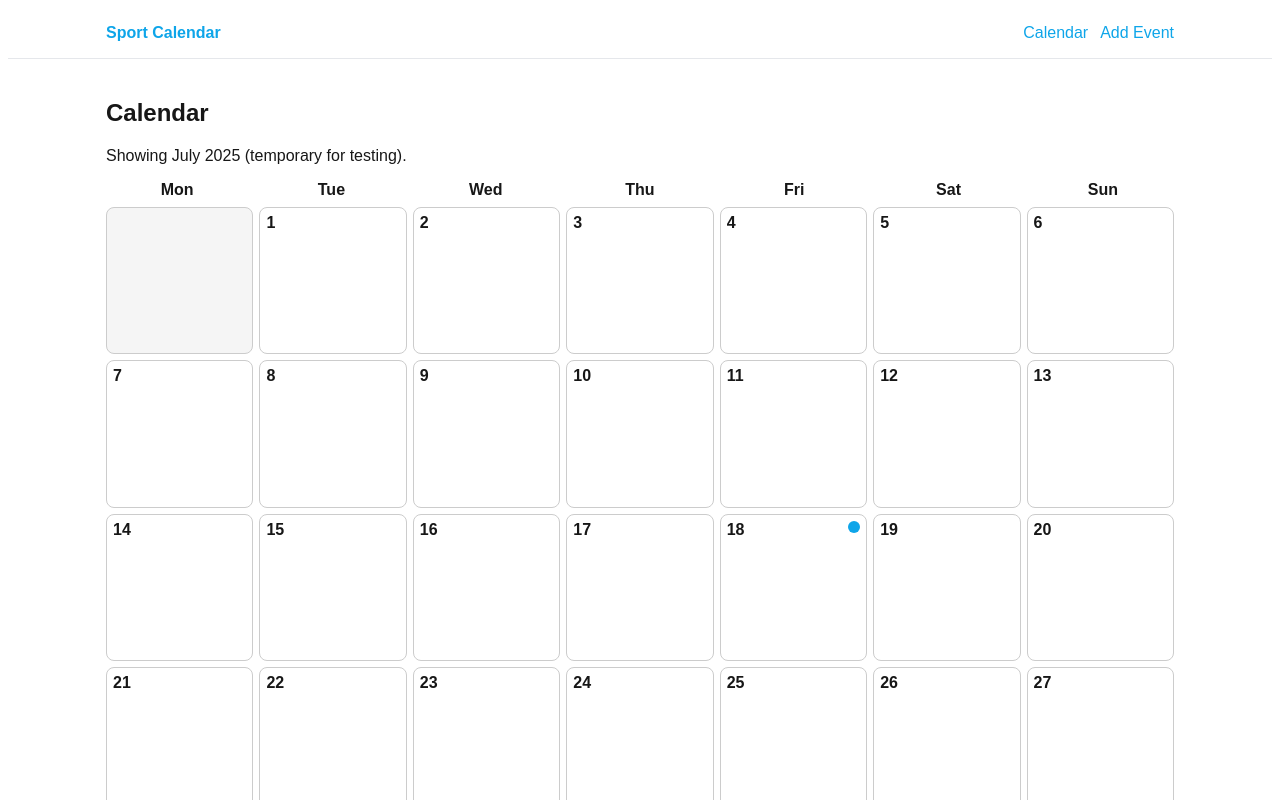
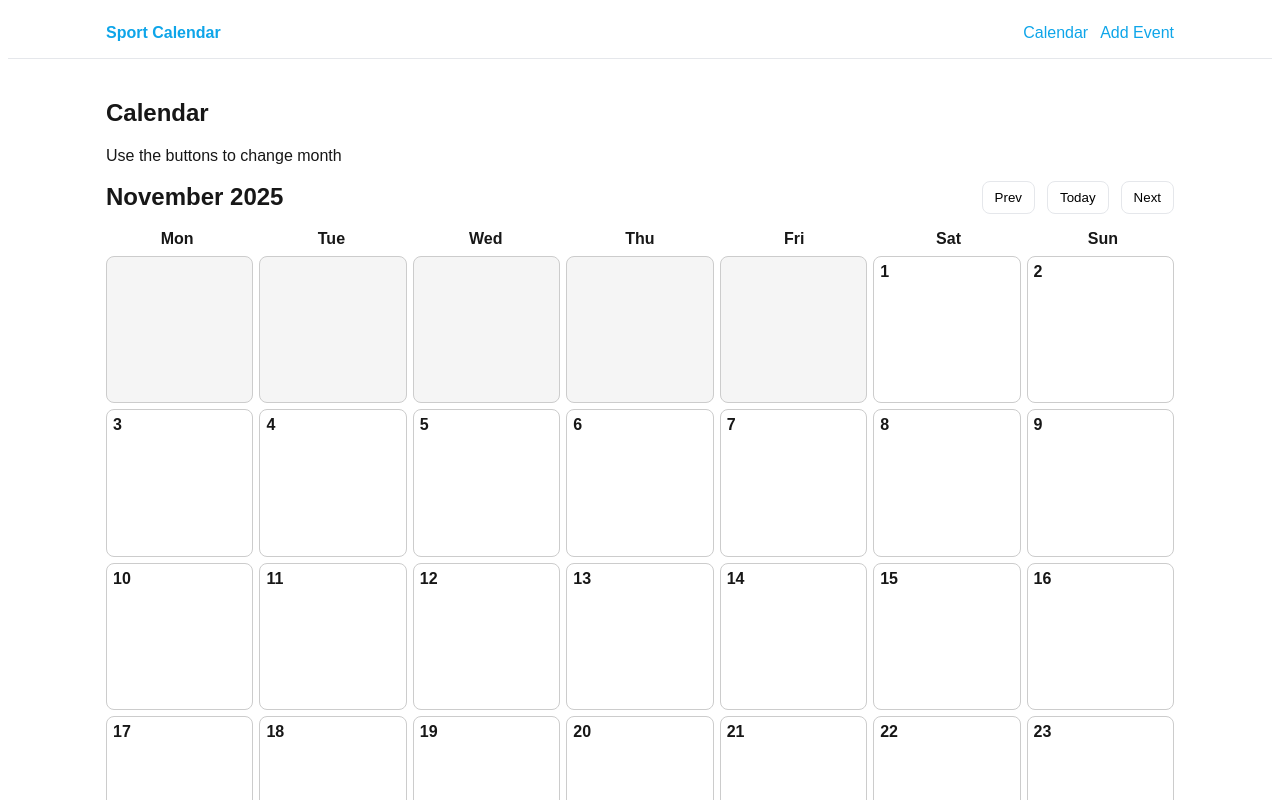
Before and after one commit to denis-1989/sportradar-coding-academy-2026, a Next.js app: page / in a window 1280 px wide. Shown: the top 800 px of the page. Built offline with nearby package versions, Linux system fonts and the light colour scheme.

Commit message:
Add month navigation with prev next and today

```diff
--- /dev/null
+++ b/app/components/CalendarView.js
@@ -0,0 +1,98 @@
+'use client';
+
+import { useState } from 'react';
+import { buildDayIndex, events } from '../lib/events';
+import Calendar from './Calendar';
+
+// helper to move months
+function addMonth(year, month, delta) {
+  const d = new Date(year, month + delta, 1);
+  return { year: d.getFullYear(), month: d.getMonth() };
+}
+
+// format like July 2025
+function formatMonthYear(year, month) {
+  return new Date(year, month, 1).toLocaleDateString('en', {
+    month: 'long',
+    year: 'numeric',
+  });
+}
+
+export default function CalendarView({ initialYear, initialMonth }) {
+  // state for which month is shown
+  const [ym, setYm] = useState({ year: initialYear, month: initialMonth });
+
+  // rebuild the day index for the shown month
+  const dayIndex = buildDayIndex(events, ym.year, ym.month);
+
+  // handlers
+  function prevMonth() {
+    setYm((cur) => addMonth(cur.year, cur.month, -1));
+  }
+  function nextMonth() {
+    setYm((cur) => addMonth(cur.year, cur.month, 1));
+  }
+  function goToday() {
+    const now = new Date();
+    setYm({ year: now.getFullYear(), month: now.getMonth() });
+  }
+
+  return (
+    <section>
+      {/* month header with controls */}
+      <div className="row space-between">
+        <h2 style={{ margin: 0 }}>{formatMonthYear(ym.year, ym.month)}</h2>
+
+        <div className="row">
+          <button
+            onClick={prevMonth}
+            aria-label="Previous month"
+            style={{
+              padding: '8px 12px',
+              borderRadius: 8,
+              border: '1px solid #e5e7eb',
+              background: 'white',
+              cursor: 'pointer',
+            }}
+          >
+            Prev
+          </button>
+
+          <button
+            onClick={goToday}
+            aria-label="Go to current month"
+            className="mt-0"
+            style={{
+              padding: '8px 12px',
+              borderRadius: 8,
+              border: '1px solid #e5e7eb',
+              background: 'white',
+              cursor: 'pointer',
+            }}
+          >
+            Today
+          </button>
+
+          <button
+            onClick={nextMonth}
+            aria-label="Next month"
+            style={{
+              padding: '8px 12px',
+              borderRadius: 8,
+              border: '1px solid #e5e7eb',
+              background: 'white',
+              cursor: 'pointer',
+            }}
+          >
+            Next
+          </button>
+        </div>
+      </div>
+
+      {/* calendar grid */}
+      <div className="mt-4">
+        <Calendar year={ym.year} month={ym.month} dayIndex={dayIndex} />
+      </div>
+    </section>
+  );
+}
--- a/app/event/[date]/[i]/page.js
+++ b/app/event/[date]/[i]/page.js
@@ -9,8 +9,8 @@ function getEventByDateAndIndex(dateStr, idx) {
   return list[idx];
 }
 
-export default function EventDetailPage({ params }) {
-  const { date, i } = params;
+export default async function EventDetailPage({ params }) {
+  const { date, i } = await params;
   const idx = Number(i);
   const ev = getEventByDateAndIndex(date, idx);
 
--- a/app/page.js
+++ b/app/page.js
@@ -1,20 +1,16 @@
-import Calendar from './components/Calendar';
+import CalendarView from './components/CalendarView';
 import { getTodayYearMonth } from './lib/calendar';
-import { buildDayIndex, events } from './lib/events';
 
 export default function Page() {
-  // TEMPORARY: force July 2025 to see the Salzburg vs Sturm marker
-  const year = 2025;
-  const month = 6; // 0-based => 6 = July, 9 = October
-
-  const dayIndex = buildDayIndex(events, year, month);
+  const { year, month } = getTodayYearMonth();
 
   return (
     <section>
       <h1 className="mt-2">Calendar</h1>
-      <p className="mt-2">Showing July 2025 (temporary for testing).</p>
+      <p className="mt-2">Use the buttons to change month</p>
+
       <div className="mt-4">
-        <Calendar year={year} month={month} dayIndex={dayIndex} />
+        <CalendarView initialYear={year} initialMonth={month} />
       </div>
     </section>
   );
```
Also changed, not shown: app/add/page.js (+3 -5 lines).
